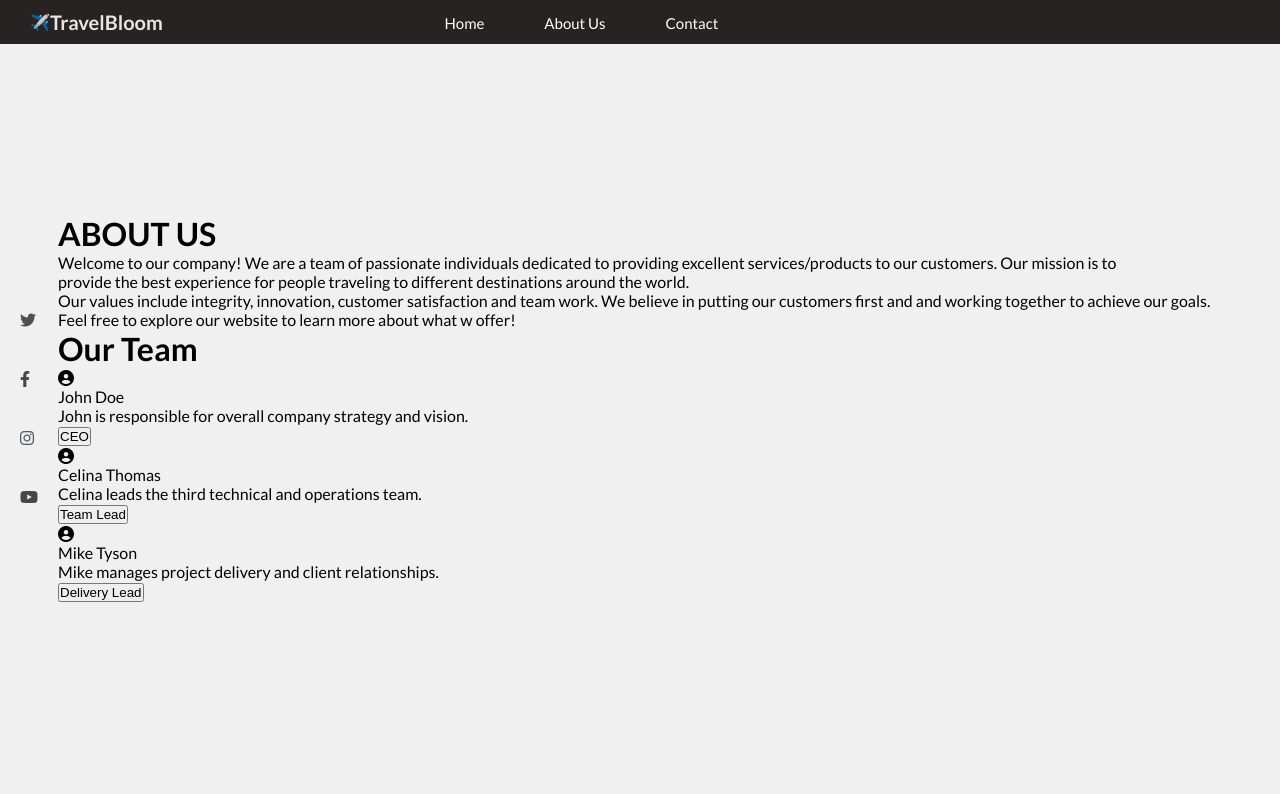
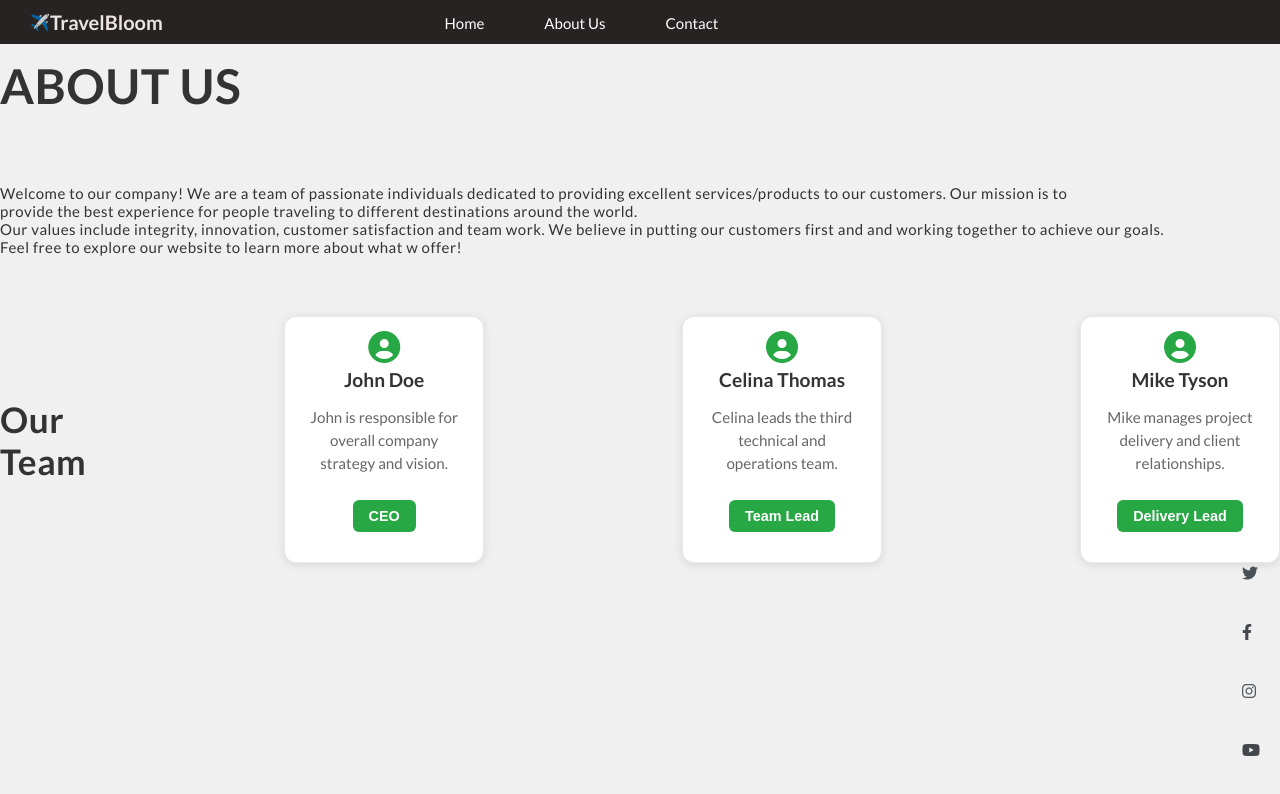
Before and after one commit to Eniola2504/travelRecommendation-Website, a plain HTML site: page aboutPage.html in a window 1280 px wide. Drawn offline with Linux system fonts and the light colour scheme.

Commit message:
create about page template structure and style

```diff
--- a/aboutPage.html
+++ b/aboutPage.html
@@ -46,10 +46,13 @@
             together to achieve our goals. <br />
             Feel free to explore our website to learn more about what w offer!
           </p>
-          <div>
-            <h1>Our Team</h1>
+          <div class="team-content">
+            <h1>
+              Our <br />
+              Team
+            </h1>
             <div>
-              <i class="fa-solid fa-circle-user"></i>
+              <i class="fa-solid fa-circle-user fa-xl"></i>
               <p>John Doe</p>
               <p>
                 John is responsible for overall company strategy and vision.
@@ -57,13 +60,13 @@
               <button>CEO</button>
             </div>
             <div>
-              <i class="fa-solid fa-circle-user"></i>
+              <i class="fa-solid fa-circle-user fa-xl"></i>
               <p>Celina Thomas</p>
               <p>Celina leads the third technical and operations team.</p>
               <button>Team Lead</button>
             </div>
             <div>
-              <i class="fa-solid fa-circle-user"></i>
+              <i class="fa-solid fa-circle-user fa-xl"></i>
               <p>Mike Tyson</p>
               <p>Mike manages project delivery and client relationships.</p>
               <button>Delivery Lead</button>
--- a/style.css
+++ b/style.css
@@ -116,7 +116,7 @@
   transform: translateY(-2px);
 }
 
-/* hero section */
+/* -----------hero section-------------------------- */
 
 main {
   display: flex;
@@ -132,13 +132,17 @@
 
 .hero-content h1 {
   margin-bottom: 38px;
-  font-size: 40px;
-  font-weight: 600;
+  font-size: 2.2rem;
+  font-weight: 700;
+  color: #333;
+  letter-spacing: 0.5px;
 }
 
 .hero-content p {
   font-size: 15px;
-  font-weight: 300;
+  font-weight: 400;
+  color: #333;
+  letter-spacing: 0.5px;
   margin-bottom: 38px;
 }
 
@@ -173,3 +177,96 @@
   transform: translateY(-1px);
   box-shadow: 0 2px 4px rgba(40, 167, 69, 0.2);
 }
+
+/* -----------aboutPage style-------------------------- */
+
+.team-content {
+  display: flex;
+  flex-flow: row wrap;
+  justify-content: space-between;
+  align-items: center;
+  margin-top: 30px;
+}
+
+.team-content div {
+  flex: 0 1 200px;
+  display: flex;
+  flex-direction: column;
+  align-items: center;
+  gap: 15px;
+  background-color: white;
+  padding: 30px 20px;
+  border-radius: 12px;
+  box-shadow: 0 2px 10px rgba(0, 0, 0, 0.1);
+  border: 1px solid #e8e8e8;
+  text-align: center;
+  transition: all 0.3s ease;
+}
+
+.team-content div:hover {
+  box-shadow: 0 4px 20px rgba(0, 0, 0, 0.15);
+  border-color: #28a745;
+}
+
+.team-content div i {
+  font-size: 2rem;
+  color: #28a745;
+  margin-bottom: 5px;
+}
+
+.team-content div p:first-of-type {
+  font-size: 1.2rem;
+  font-weight: 600;
+  color: #333;
+}
+
+.team-content div p:nth-of-type(even) {
+  font-size: 0.95rem;
+  color: #666;
+  line-height: 1.5;
+}
+
+.team-content div button {
+  padding: 8px 16px;
+  border: none;
+  background-color: #28a745;
+  color: white;
+  font-size: 0.9rem;
+  font-weight: 600;
+  border-radius: 6px;
+  cursor: pointer;
+  transition: all 0.3s ease;
+  margin-top: 10px;
+}
+
+.team-content div button:hover {
+  background-color: #218838;
+  box-shadow: 0 2px 8px rgba(33, 136, 56, 0.3);
+}
+
+.team-content > h1 {
+  font-size: 2.2rem;
+  font-weight: 700;
+  color: #333;
+  letter-spacing: 0.5px;
+}
+
+.about-content > h1 {
+  font-size: 3rem;
+  font-weight: 700;
+  color: #333;
+  letter-spacing: 0.5px;
+  margin-bottom: 70px;
+}
+
+.about-content > p {
+  font-size: 15px;
+  font-weight: 400;
+  letter-spacing: 0.5px;
+  color: #333;
+  margin-bottom: 60px;
+}
+
+.team-content div p:nth-of-type(even) {
+  text-align: center;
+}
```
